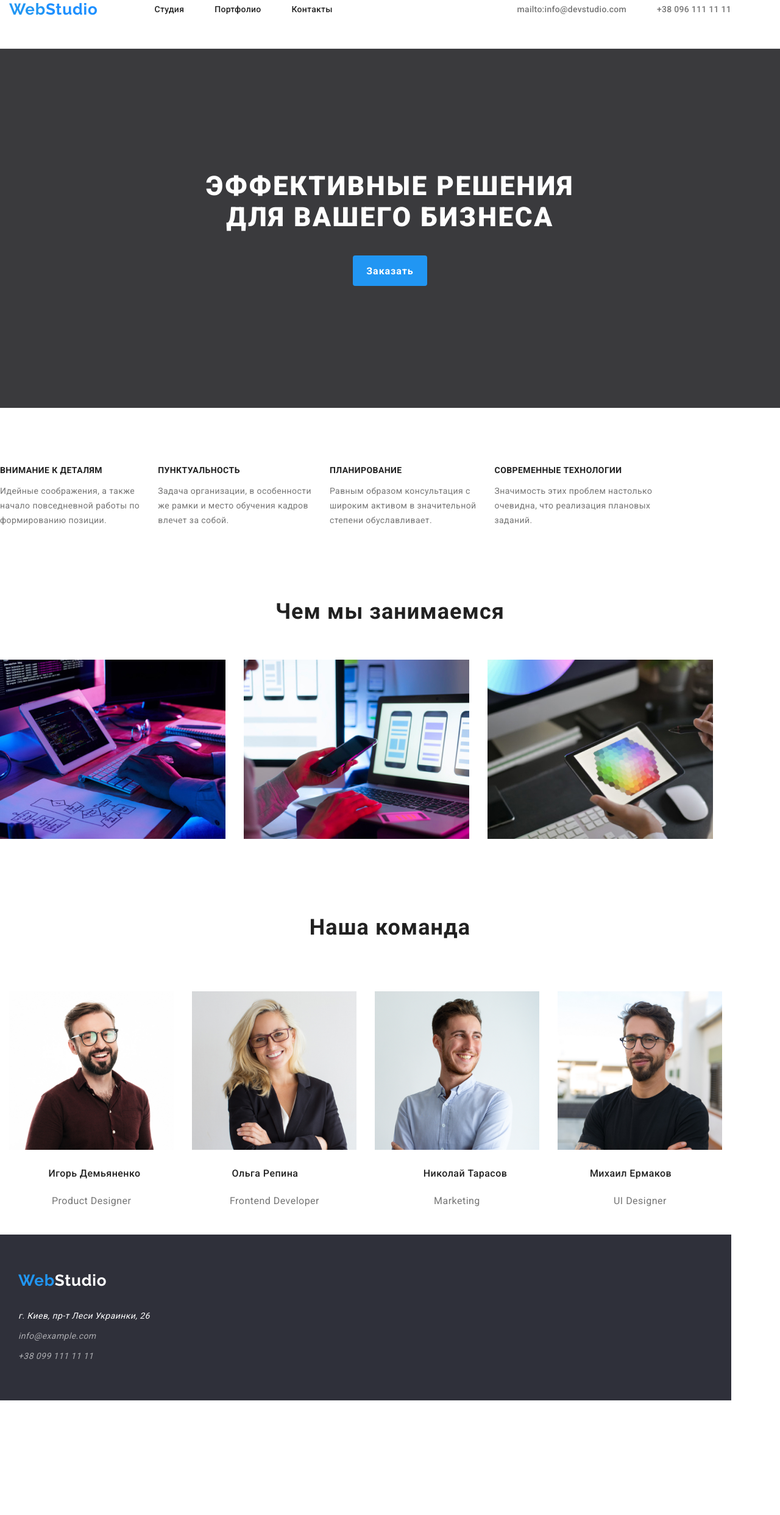
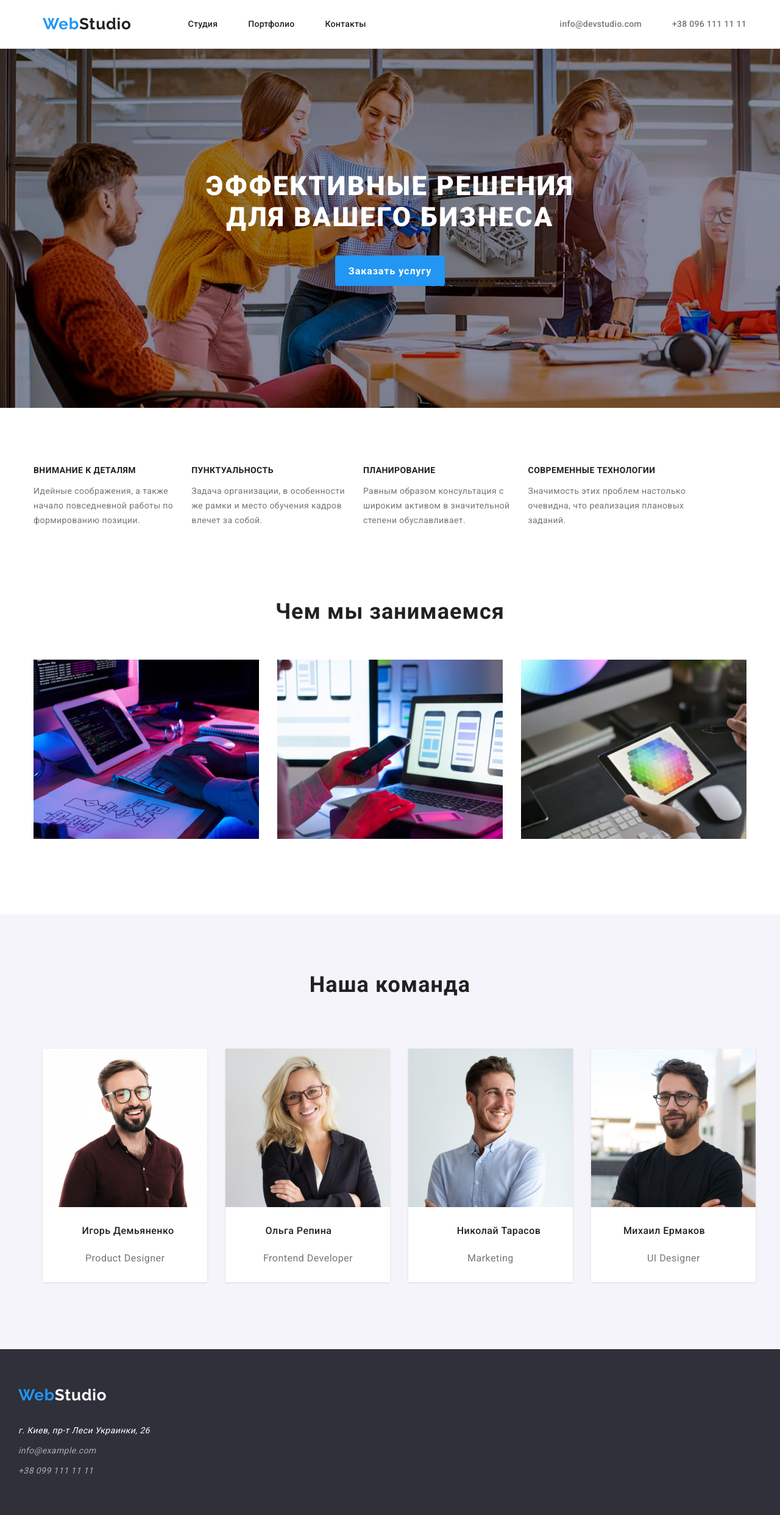
Before and after one commit to Angelina-cat/goit-markup-hw-04, a plain HTML site: page index.html in a window 1280 px wide. Shown: the whole page at 61% size. Before the commit the page ends 2297 px from the top, so only its background shows below. Drawn offline with nearby package versions, Linux system fonts and the light colour scheme.

Commit message:
так
т

```diff
--- a/css/style.css
+++ b/css/style.css
@@ -779,3 +779,6 @@ box-shadow: 0px 4px 4px 0px rgba(0, 0, 0, 0.06);
 box-shadow: 0px 1px 1px 0px rgba(0, 0, 0, 0.12);
 
 }
+.twenty-two-section {
+    background-image:url("../img/Img\ фон.jpg") ;
+  }
--- a/index.html
+++ b/index.html
@@ -15,8 +15,8 @@
     <header class="page-header">
 
         <!--start-->
-        <container>
-            <div class="container-one">
+
+            <div class=" container container-one">
         <nav class="container-nav ">
 
 
@@ -31,7 +31,7 @@
 
         </nav>
             <ul class="container-portfolio-two">
-                <li class="item"><a href="mailto:info@devstudio.com" class="e-mail">mailto:info@devstudio.com</a>
+                <li class="item"><a href="mailto:info@devstudio.com" class="e-mail">info@devstudio.com</a>
                 </li>
                 <li class="item"><a href="tel:+380961111111" class="e-mail hello-world">+38 096 111 11 11</a>
                 </li>
@@ -46,14 +46,15 @@
 
             <section class="twenty-two-section">
 
-          <div >
-            <h1 class="decid-my-win" >Эффективные решения <br>  для вашего бизнеса</h1>
-            <button type=button class="hot-button" > Заказать </button>
+          <div class="container-hero">
+            <h1 class="decid-my-win" >Эффективные решения <br>
+                 для вашего бизнеса</h1>
+            <button type=button class="hot-button" > Заказать услугу </button>
         </div>
         </section>
 
             <section class="section-team-card-one">
-                <div class="section-attention-first">
+                <div class="container">
 
 
             <ul class="plan-b ">
@@ -61,29 +62,35 @@
             <li class="item">
                 <h3 class="team-card-one">Внимание к деталям</h3>
 
-            <p >Идейные соображения, а также </br> начало повседневной работы по </br> формированию позиции.</p>
+            <p >Идейные соображения, а также <br> начало повседневной работы по <br> формированию позиции.</p>
             </li>
 
 
           <li class="item">
                <h3 class="team-card-one" >Пунктуальность</h3>
 
-           <p>Задача организации, в особенности </br> же рамки и место обучения кадров </br> влечет за собой.</p>
+           <p>Задача организации, в особенности <br>
+            же рамки и место обучения кадров <br>
+            влечет за собой.</p>
            </li>
 
         <li class="item">
             <h3 class="team-card-one" >Планирование</h3>
 
-           <p>Равным образом консультация с</br> широким активом в значительной </br>степени обуславливает.</p>
+           <p>Равным образом консультация с<br>
+             широким активом в значительной <br>
+             степени обуславливает.</p>
         </li>
 
            <li class="item">
                <h3 class="team-card-one">Современные технологии</h3>
 
-            <p>Значимость этих проблем настолько</br>  очевидна, что реализация плановых</br>  заданий.</p>
+            <p>Значимость этих проблем настолько<br>
+                  очевидна, что реализация плановых<br>
+                    заданий.</p>
         </li>
     </ul>
-        </h2>
+
 
 
     </div>
@@ -96,7 +103,8 @@
 
 
 
-        <section class="our-work">
+        <section class="section-our-work">
+            <div class="container">
 
             <h2 class="section-our-com" >Чем мы занимаемся</h2>
 
@@ -106,54 +114,68 @@
         <li class="box-comp"><img src="img/box-2.jpg" alt="two-style"></li>
        <li class="plan-bi"><img src="img/box-3.jpg" alt="color-must"></li>
     </ul>
-
+</div>
     </section>
 
 
 
-    <section class="woman-and-man">
-
+    <section class="section-woman-and-man">
+        <div class="container">
 
              <h2 class="word-our-com">Наша команда</h2>
-             <div class="section-team-card-super">
+
             <ul class="team-card"  >
-                <div class="color-life">
-       <li > <img src="img/team-card1.jpg.jpg" width="270" height="260"  alt="first-style">
+
+       <li ><div class="color-life">
+            <img src="img/team-card1.jpg.jpg" width="270" height="260"  alt="first-style">
 
         <h3 class="team-card-one-igor">Игорь Демьяненко </h3>
         <p class="designer-cool">Product Designer</p>
 
+    </div>
+
 
     </li>
-</div>
-<div class="color-life">
-         <li ><img src="img/team-card2.jpg.jpg" width="270" height="260" alt="Woman-boss">
+
+
+         <li >
+             <div class="color-life">
+             <img src="img/team-card2.jpg.jpg" width="270" height="260" alt="Woman-boss">
         <h3 class="team-card-olga"> Ольга Репина</h3>
-       <p class="designer-cool-olga">Frontend Developer</p>
+       <p class="designer-cool-olga">  Frontend Developer</p>
+    </div>
     </li>
-</div>
-<div class="color-life">
-       <li > <img src="img/team-card3.jpg.jpg" width="270" height="260" alt="marketing-boss">
+
+
+       <li >
+           <div class="color-life">
+            <img src="img/team-card3.jpg.jpg" width="270" height="260" alt="marketing-boss">
         <h3 class="team-card-tarasov" >Николай Тарасов</h3>
         <p class="designer-cool-tarasov">Marketing</p>
+    </div>
     </li>
-</div>
-<div class="color-life">
-        <li  ><img src="img/team-card4.jpg.jpg" width="270" height="260" alt="designer-style">
+
+
+        <li  >
+            <div class="color-life">
+
+        <img src="img/team-card4.jpg.jpg" width="270" height="260" alt="designer-style">
         <h3 class="team-card-ermakov">Михаил Ермаков</h3>
         <p  class="designer-cool-ermakov">UI Designer</p>
+    </div>
     </li>
-</div>
+
     </ul>
 </div>
 </section>
 
+
     </main>
-    <div class="footer-section" >
-    <footer class="container-footer container-footer-two">
 
+    <footer class="footer-section">
 
-        <a href="WebStudio"class="logo-header"><span class="logo-first">Web</span>Studio </a>
+        <div class="container-footer container-footer-two" >
+        <a href="WebStudio" class="logo-header"> <span class="logo-first">Web</span>Studio </a>
 
 
         <address >
@@ -172,9 +194,9 @@
 
 </address>
 
+</div>
+    </footer>
 
-    </footer>
-</div>
 </body>
 
 
```
Also changed, not shown: portfolio.html (+22 -16 lines).
